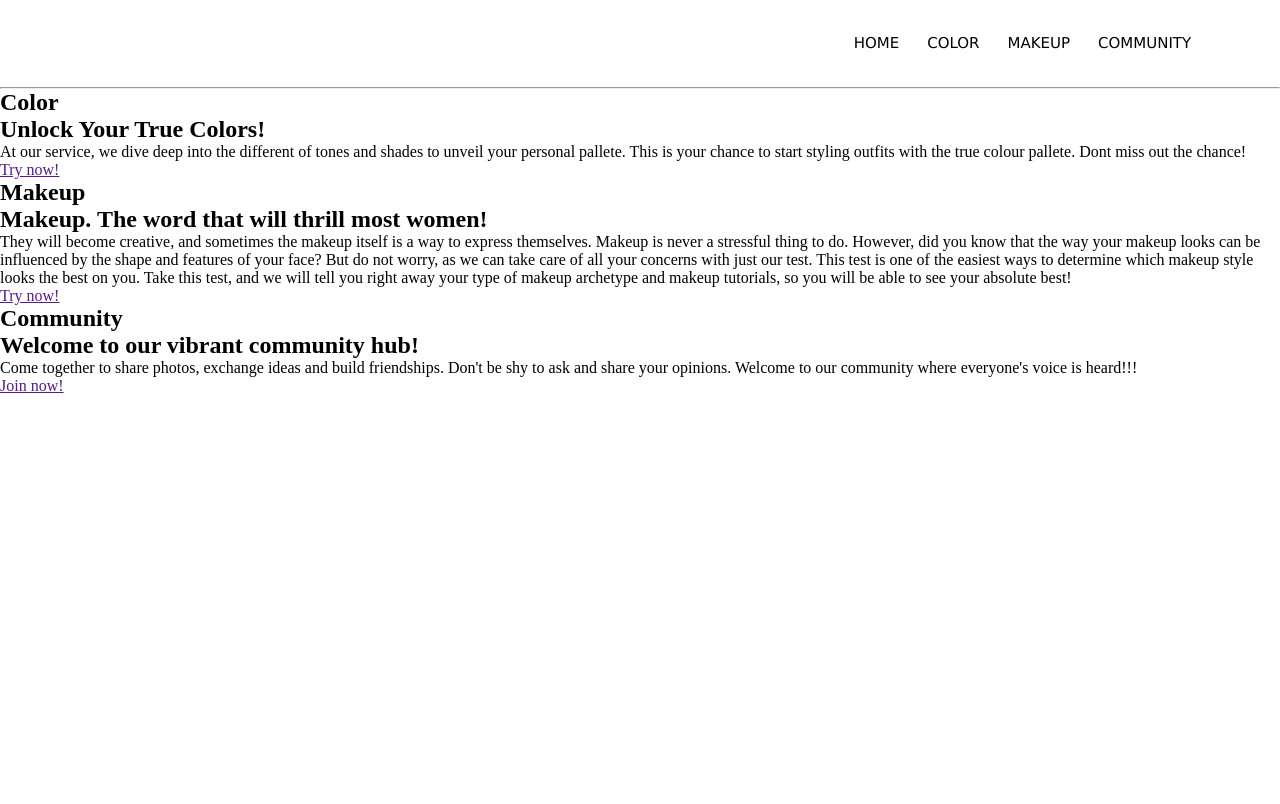
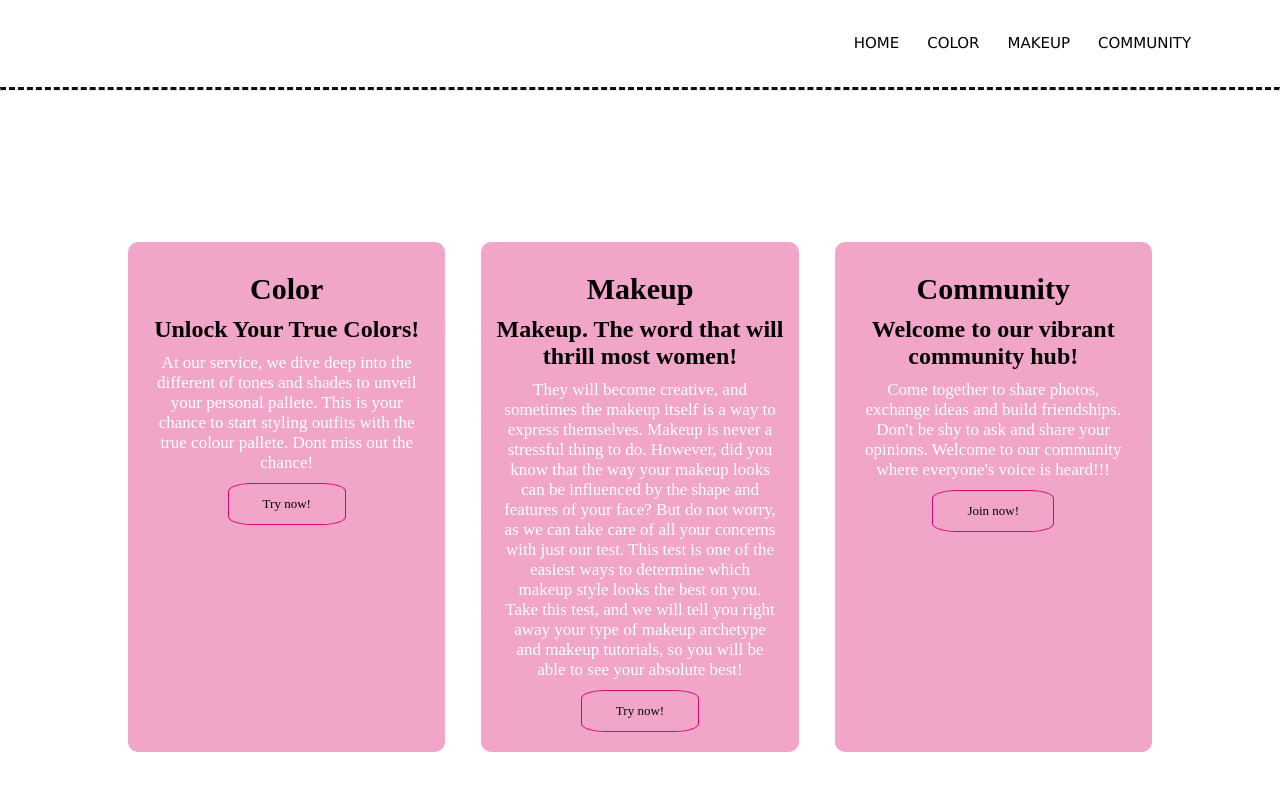
Before and after one commit to afiqahaunie/MiniItProject, a Flask app: page /home in a window 1280 px wide. Before the commit the page ends 393 px from the top, so only its background shows below. Run offline with Flask 3, Linux system fonts and the light colour scheme.

Commit message:
Update style.css

```diff
--- a/static/style.css
+++ b/static/style.css
@@ -59,6 +59,70 @@ nav .fa{
     display: none;
 }
 
+hr.dashed {
+    border-top: 3px dashed #0e0e0e;
+  }
+
+.segment{
+    width: 80%;
+    margin: auto;
+    text-align: center;
+    padding-top: 100px;
+}
+
+h1{
+   font-size: 30px;
+   font-weight: 550;
+   text-align: center;
+   margin: 10px 0;
+}
+
+p{
+    color: white;
+    font-size: 17px;
+    font-weight: 300;
+    line-height: 20px;
+    padding: 10px;
+}
+
+.row{
+    margin-top: 5%;
+    display: flex;
+    justify-content: space-between;
+}
+
+.try-button{
+    display:inline-block;
+    text-decoration: none;
+    color: rgb(6, 6, 6);
+    border: 1px solid #d70675;
+    padding: 12px 34px;
+    font-size: 13px;
+    background: transparent;
+    position: relative;
+    cursor: pointer;
+    border-radius: 20%;
+}
+
+.try-button:hover{
+    border: 1px solid black;
+    background: rgb(248, 246, 246);
+    transition: 0.3s;
+}
+.segment-desc{
+    flex-basis: 31%;
+    background: rgb(240, 165, 201);
+    border-radius: 10px;
+    margin-bottom: 5%;
+    padding: 20px 12px;
+    box-sizing: border-box;
+    transition: 0.3s;
+}
+
+.segment-desc:hover{
+    box-shadow: 0 0 20px 0px rgba(0,0,0,2);
+}
+
 @media(max-width: 700px){
   .nav-links ul li{
     display: block;
```
